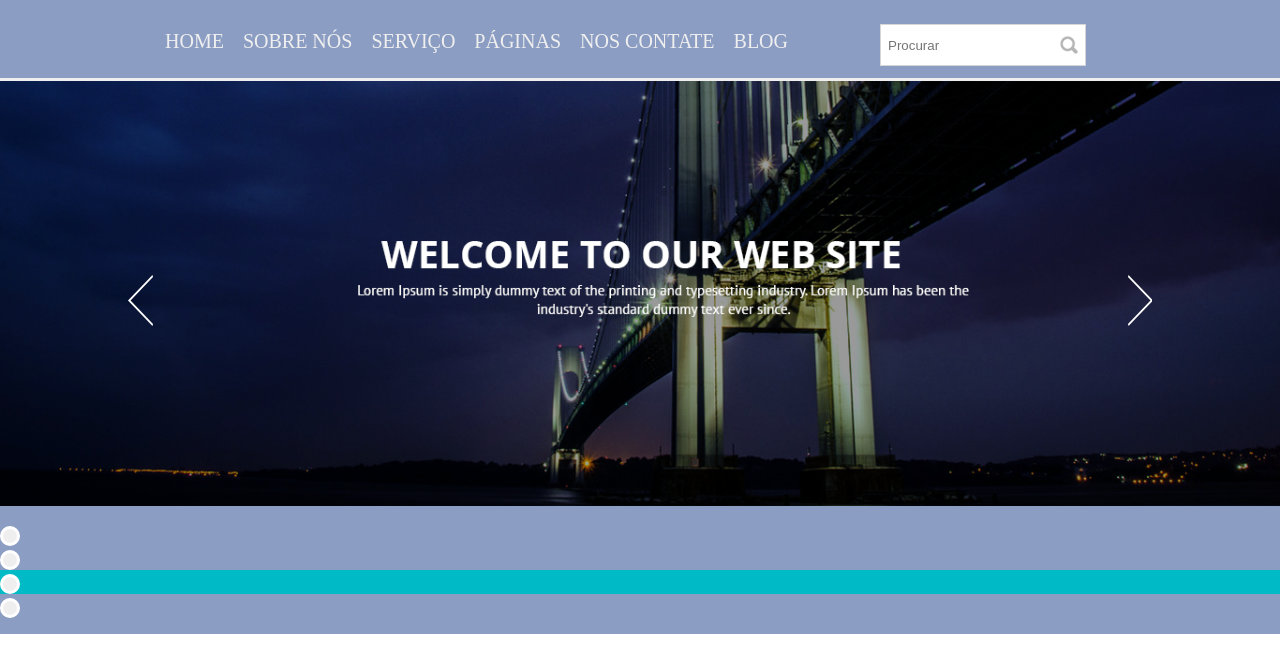
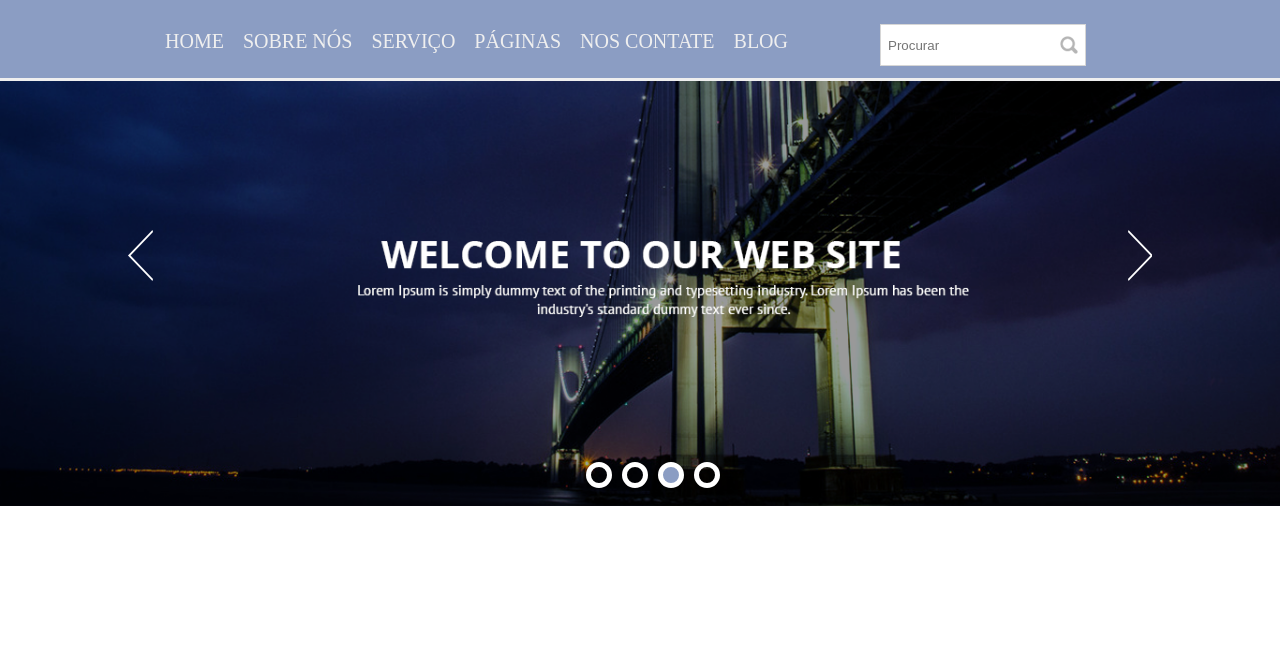
Before and after one commit to Lucas-Ufpa/Projeto-Pratico-Site, a plain HTML site: page index.html in a window 1280 px wide. Shown: the part 62-734 px from the top of the page. Drawn offline with nearby package versions, Linux system fonts and the light colour scheme.

Commit message:
Ajuste dots

```diff
--- a/css/main.css
+++ b/css/main.css
@@ -140,18 +140,41 @@ right: 10%;
 width: 100%!important;
 }
 /* estilizar os botões redondos e mudar a cor ao passar*/
-ul.slick-dots li button{
+/* ul.slick-dots li button{
 display: inline-block;
 font-size: 0px;
 border: 3px solid #ffffff;
 border-radius: 50%;
 width: 20px;
 height: 20px;
-/* background-color: #00BAC6; */
+/* background-color: #00BAC6;
 }
 ul.slick-dots li.slick-active{
 background-color: #00BAC6;
 }
 .slick-list{
 width: 100%!important;
+} */
+.slick-dots li button{
+font-size: 0px;
+border: 5px solid white;
+width: 26px;
+height: 26px;
+background: transparent;
+border-radius: 50%;
+cursor: pointer;
 }
+.slick-dots li{
+display: inline-block; /*alinhar em blocos*/
+padding-left: 10px; /*distancia entre os botoes*/
+}
+.slick-dots{
+margin: 0 auto; /*alinhar ao centro*/
+width: 50%;
+position: absolute;
+left: 45%;
+top: 380px;
+}
+li.slick-active button{
+background: #8B9DC3;
+}
```
